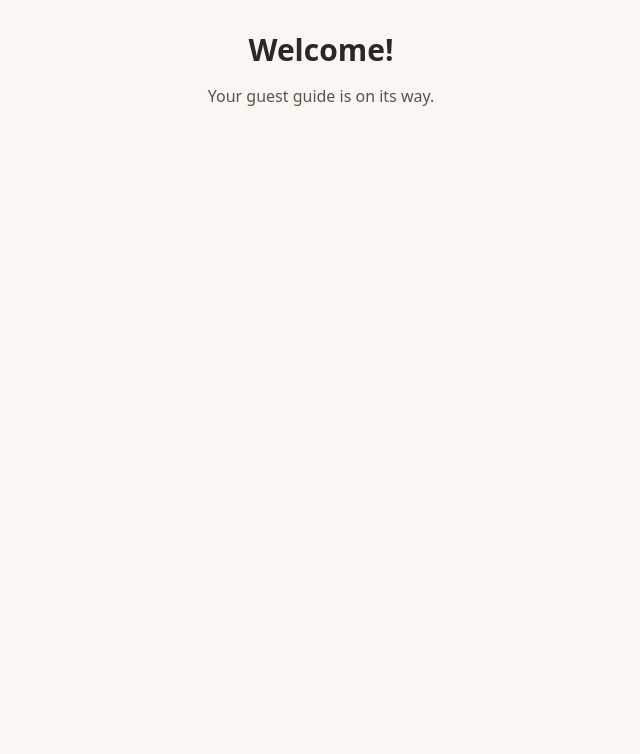
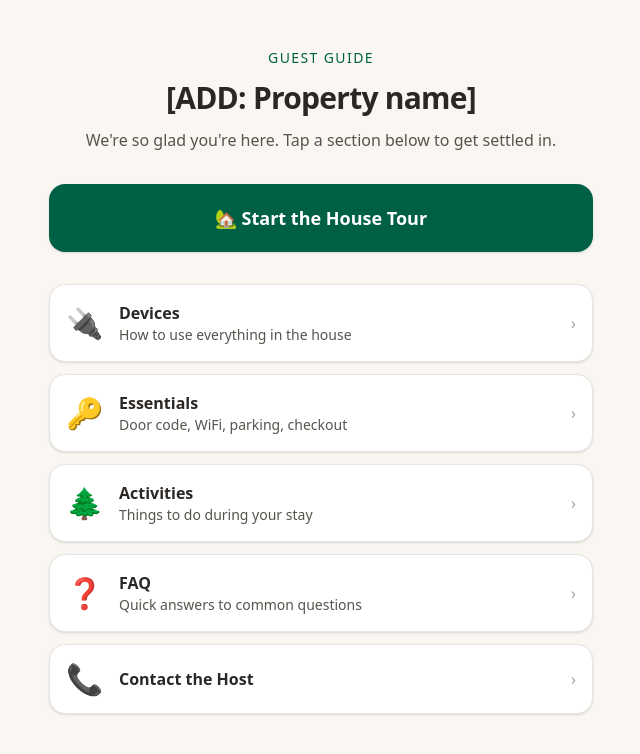
Before and after one commit to charvip/Airbnb-Guide, a Next.js app: page / in a window 1280 px wide. Shown: the top 754 px of the page, without its empty margins (319-959 px from the left). Built offline with nearby package versions, Linux system fonts and the light colour scheme.

Commit message:
Add home page navigation and shared UI components
Co-Authored-By: Claude Opus 5.5 <noreply@anthropic.com>
Claude-Session: https://claude.ai/code/session_01T3D7vE8Wp6AyNCDqHbfJPu

```diff
--- a/src/app/page.tsx
+++ b/src/app/page.tsx
@@ -1,8 +1,30 @@
+import Link from "next/link";
+import { NavCard } from "@/components/ui";
+import { house } from "@/data/house";
+
 export default function Home() {
   return (
-    <section className="space-y-4 text-center">
-      <h1 className="text-3xl font-semibold">Welcome!</h1>
-      <p className="text-stone-600">Your guest guide is on its way.</p>
-    </section>
+    <div className="space-y-8">
+      <header className="space-y-3 pt-4 text-center">
+        <p className="text-sm font-medium uppercase tracking-widest text-emerald-800">Guest Guide</p>
+        <h1 className="text-3xl font-semibold tracking-tight">{house.name}</h1>
+        <p className="text-stone-600">{house.welcome}</p>
+      </header>
+
+      <Link
+        href="/tour"
+        className="block rounded-2xl bg-emerald-800 p-5 text-center text-lg font-semibold text-white shadow hover:bg-emerald-900"
+      >
+        🏡 Start the House Tour
+      </Link>
+
+      <nav className="space-y-3">
+        <NavCard href="/appliances" emoji="🔌" title="Devices" subtitle="How to use everything in the house" />
+        <NavCard href="/essentials" emoji="🔑" title="Essentials" subtitle="Door code, WiFi, parking, checkout" />
+        <NavCard href="/activities" emoji="🌲" title="Activities" subtitle="Things to do during your stay" />
+        <NavCard href="/faq" emoji="❓" title="FAQ" subtitle="Quick answers to common questions" />
+        <NavCard href="/contact" emoji="📞" title="Contact the Host" />
+      </nav>
+    </div>
   );
 }
--- /dev/null
+++ b/src/components/ui.tsx
@@ -0,0 +1,59 @@
+import Link from "next/link";
+
+// Shared building blocks so every page looks consistent.
+
+export function PageHeader({ emoji, title, subtitle }: { emoji?: string; title: string; subtitle?: string }) {
+  return (
+    <header className="mb-6 space-y-2">
+      {emoji && <div className="text-4xl">{emoji}</div>}
+      <h1 className="text-3xl font-semibold tracking-tight">{title}</h1>
+      {subtitle && <p className="text-stone-600">{subtitle}</p>}
+    </header>
+  );
+}
+
+export function BackLink({ href = "/", label = "Home" }: { href?: string; label?: string }) {
+  return (
+    <Link href={href} className="mb-6 inline-block text-sm font-medium text-emerald-800 hover:underline">
+      ← {label}
+    </Link>
+  );
+}
+
+export function NavCard({ href, emoji, title, subtitle }: { href: string; emoji: string; title: string; subtitle?: string }) {
+  return (
+    <Link
+      href={href}
+      className="flex items-center gap-4 rounded-2xl border border-stone-200 bg-white p-4 shadow-sm transition hover:border-emerald-700 hover:shadow"
+    >
+      <span className="text-3xl" aria-hidden>{emoji}</span>
+      <span className="flex-1">
+        <span className="block font-semibold">{title}</span>
+        {subtitle && <span className="block text-sm text-stone-600">{subtitle}</span>}
+      </span>
+      <span className="text-stone-400" aria-hidden>›</span>
+    </Link>
+  );
+}
+
+export function Section({ title, children }: { title: string; children: React.ReactNode }) {
+  return (
+    <section className="mb-6 rounded-2xl border border-stone-200 bg-white p-5 shadow-sm">
+      <h2 className="mb-3 text-lg font-semibold">{title}</h2>
+      {children}
+    </section>
+  );
+}
+
+export function StillStuck() {
+  return (
+    <div className="mt-10 text-center">
+      <Link
+        href="/contact"
+        className="inline-block rounded-full bg-emerald-800 px-6 py-3 font-semibold text-white shadow hover:bg-emerald-900"
+      >
+        Still stuck? Contact the host
+      </Link>
+    </div>
+  );
+}
```
